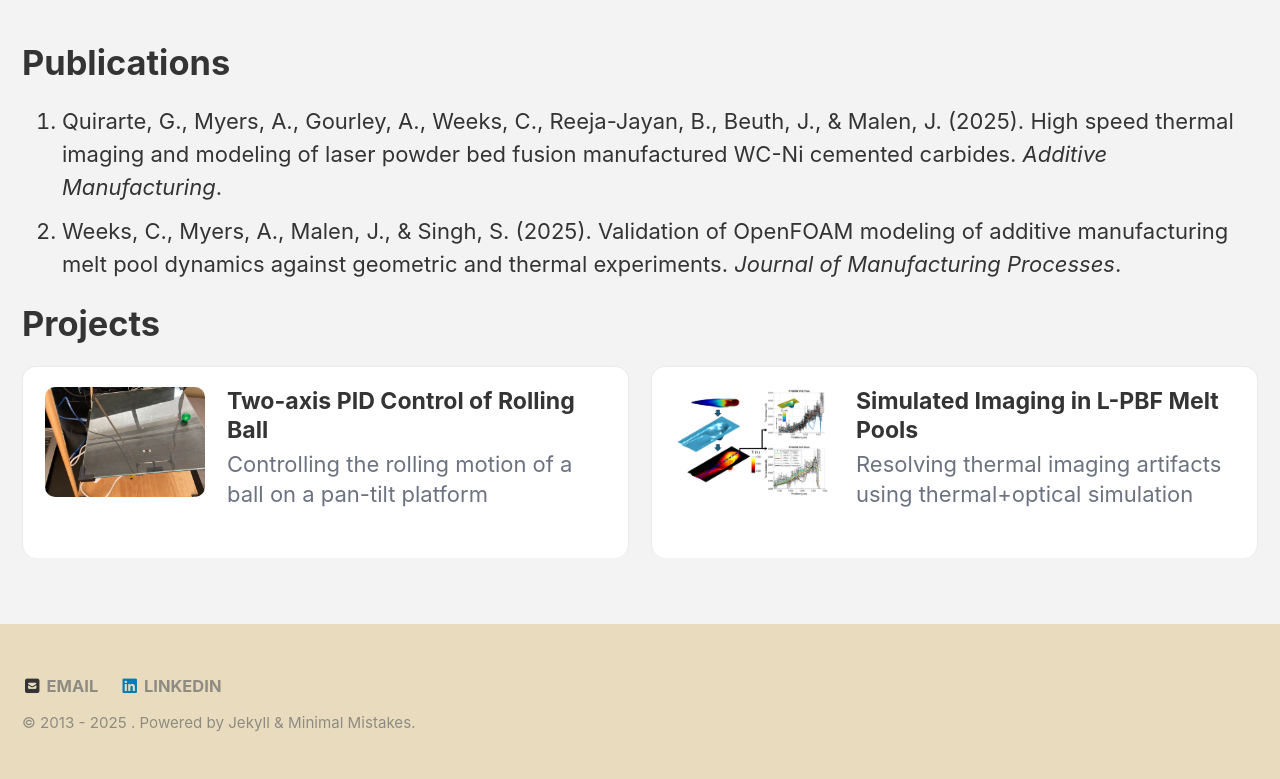
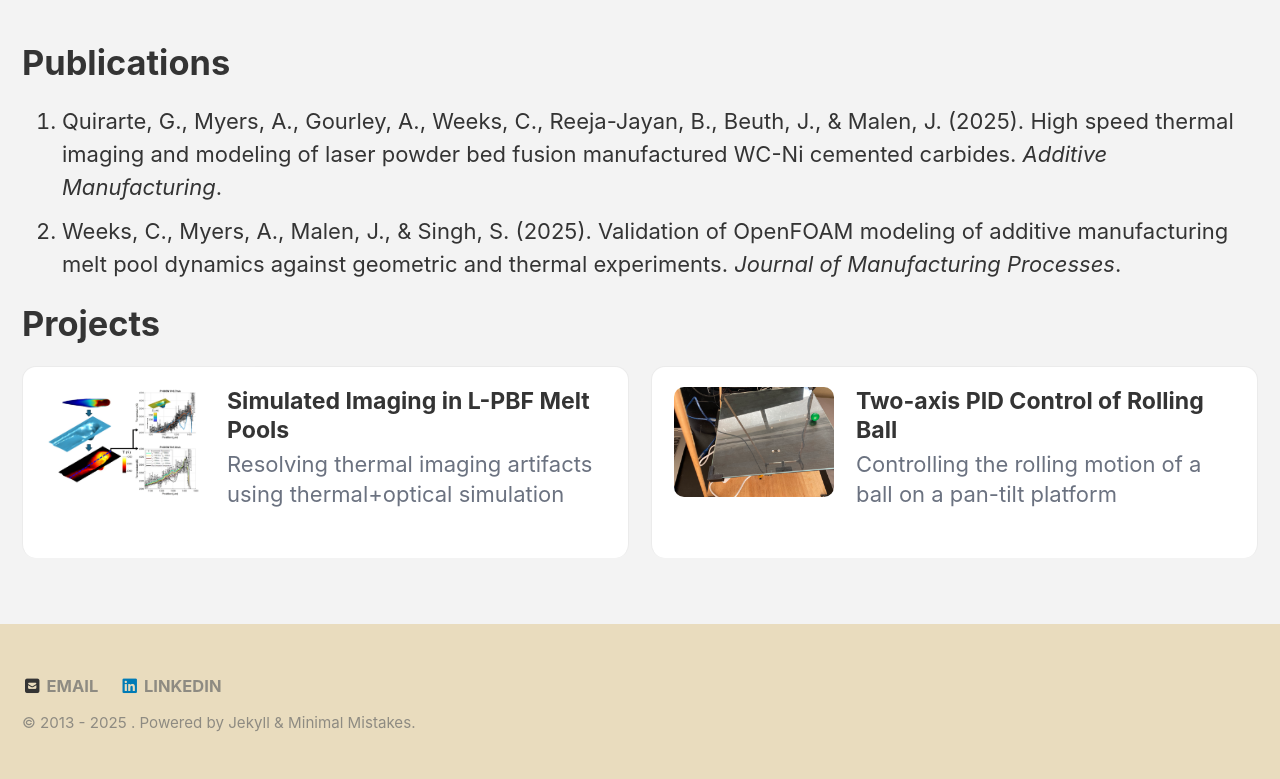
Before and after one commit to craigweeks99/craigweeks99.github.io, a Jekyll site: the page built from publications+projects.markdown, in a window 1280 px wide. Shown: the part 250-1029 px from the top of the page. Built offline with Jekyll 4.4.1, drawn with Linux system fonts in a browser that asks for light colours; cached includes are drawn as plain includes.

```diff
--- a/_includes/project-cards.html
+++ b/_includes/project-cards.html
@@ -32,7 +32,7 @@
   {% endfor %}
 </div>-->
 
-{% assign items = include.projects | default: site.projects %}
+<!--{% assign items = include.projects | default: site.projects %}
 
 {%- comment -%}
   GitHub Pages does not support `where_exp`, so we skip tag filtering unless using `where`.
@@ -72,4 +72,54 @@
 
     </a>
   {% endfor %}
+</div>-->
+
+
+
+
+{% assign items = include.projects | default: site.projects %}
+
+{%- comment -%}
+  GitHub Pages does not support `where_exp`, so we skip tag filtering unless using `where`.
+  If `include.tag` is passed, use basic `where` filter.
+{%- endcomment -%}
+{% if include.tag %}
+  {% assign items = items | where: "tags", include.tag %}
+{% endif %}
+
+{%- comment -%}
+  Sort by date in reverse chronological order
+{%- endcomment -%}
+{% assign items = items | sort: "date" | reverse %}
+
+{% if include.limit %}
+  {% assign items = items | slice: 0, include.limit %}
+{% endif %}
+
+<div class="project-cards" role="list">
+  {% for project in items %}
+    {% assign thumb = project.thumbnail | default: project.image %}
+    <a class="project-card" role="listitem"
+       href="{{ project.url | relative_url }}"
+       aria-label="{{ project.title | escape }}">
+
+      <div class="project-card__thumb">
+        {% if thumb %}
+          <img src="{{ thumb | relative_url }}"
+               alt="{{ project.title | escape }} thumbnail"
+               loading="lazy" decoding="async">
+        {% else %}
+          <div class="project-card__thumb--placeholder" aria-hidden="true"></div>
+        {% endif %}
+      </div>
+
+      <div class="project-card__body">
+        <h3 class="project-card__title">{{ project.title }}</h3>
+        <p class="project-card__desc">
+          {{ project.excerpt | default: project.description | default: "No description available." }}
+        </p>
+      </div>
+
+    </a>
+  {% endfor %}
 </div>
```
Also changed, not shown: _projects/PID_ball_control.md (+21 -1 lines), assets/images/projects/peltier_coaster/peltier_coaster_CAD.JPEG (added), 3 other files.
